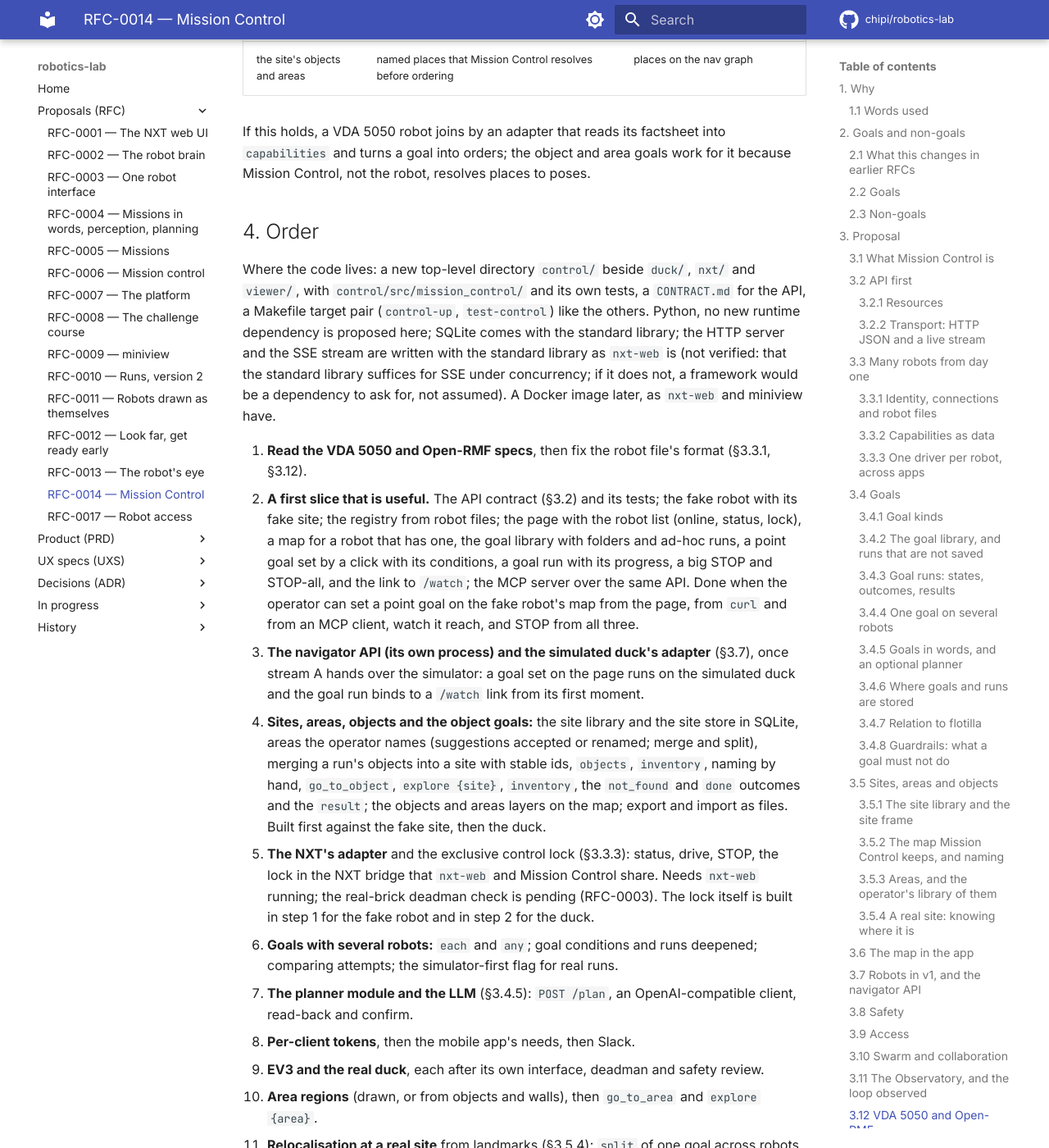
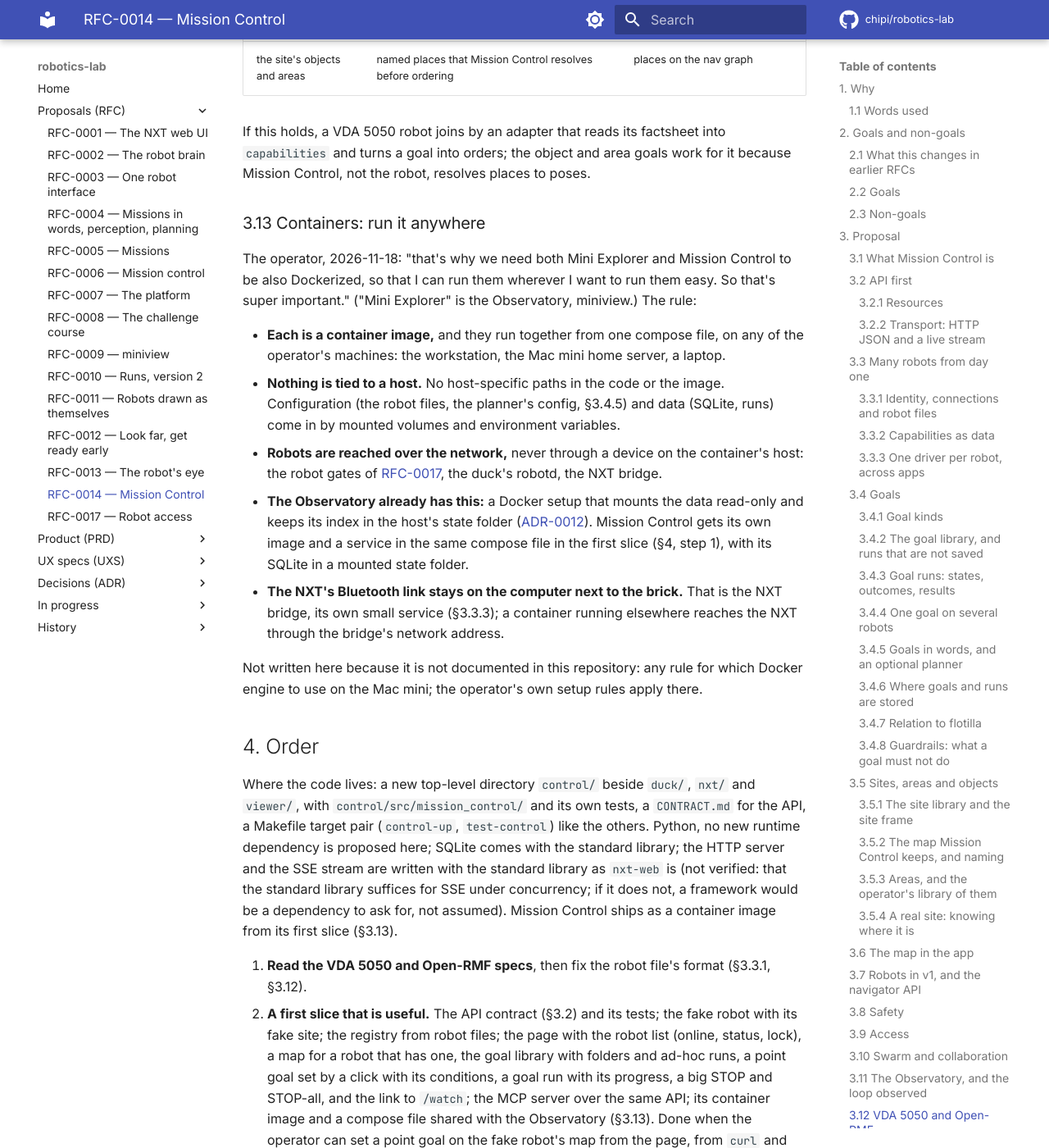
Before and after one commit to chipi/robotics-lab, an MkDocs documentation site: the page built from docs/rfc/RFC-0014-mission-control.md, in a window 1280 px wide and 1400 px high, scrolled down 22897 px. Shown: the whole window at 82% size. Built offline with MkDocs 1.6.1 and Material for MkDocs 9.7.7, drawn with Linux system fonts in a browser that asks for light colours; comment, search, counter and statistics services are not loaded; some of the changed text lies outside the part shown.

Commit message:
docs: RFC-0014 containers (O30, super important), Q9 and Q10 confirmed
Co-Authored-By: Claude Opus 5.5 <noreply@anthropic.com>
Claude-Session: https://claude.ai/code/session_01DJqN6uAf3JMxzKiugKhYEb

```diff
--- a/docs/rfc/RFC-0014-mission-control.md
+++ b/docs/rfc/RFC-0014-mission-control.md
@@ -711,6 +711,30 @@ If this holds, a VDA 5050 robot joins by an adapter that reads its factsheet int
 and turns a goal into orders; the object and area goals work for it because Mission Control, not
 the robot, resolves places to poses.
 
+### 3.13 Containers: run it anywhere
+
+The operator, 2026-11-18: "that's why we need both Mini Explorer and Mission Control to be also
+Dockerized, so that I can run them wherever I want to run them easy. So that's super important."
+("Mini Explorer" is the Observatory, miniview.) The rule:
+
+- **Each is a container image,** and they run together from one compose file, on any of the
+  operator's machines: the workstation, the Mac mini home server, a laptop.
+- **Nothing is tied to a host.** No host-specific paths in the code or the image. Configuration (the
+  robot files, the planner's config, §3.4.5) and data (SQLite, runs) come in by mounted volumes and
+  environment variables.
+- **Robots are reached over the network,** never through a device on the container's host: the
+  robot gates of [RFC-0017](RFC-0017-robot-access.md), the duck's robotd, the NXT bridge.
+- **The Observatory already has this:** a Docker setup that mounts the data read-only and keeps its
+  index in the host's state folder ([ADR-0012](../adr/ADR-0012-docker-read-only-data.md)). Mission
+  Control gets its own image and a service in the same compose file in the first slice (§4,
+  step 1), with its SQLite in a mounted state folder.
+- **The NXT's Bluetooth link stays on the computer next to the brick.** That is the NXT bridge, its
+  own small service (§3.3.3); a container running elsewhere reaches the NXT through the bridge's
+  network address.
+
+Not written here because it is not documented in this repository: any rule for which Docker engine
+to use on the Mac mini; the operator's own setup rules apply there.
+
 ## 4. Order
 
 Where the code lives: a new top-level directory `control/` beside `duck/`, `nxt/` and `viewer/`,
@@ -719,14 +743,15 @@ target pair (`control-up`, `test-control`) like the others. Python, no new runti
 proposed here; SQLite comes with the standard library; the HTTP server and the SSE stream are
 written with the standard library as `nxt-web` is (not verified: that the standard library suffices
 for SSE under concurrency; if it does not, a framework would be a dependency to ask for, not
-assumed). A Docker image later, as `nxt-web` and miniview have.
+assumed). Mission Control ships as a container image from its first slice (§3.13).
 
 0. **Read the VDA 5050 and Open-RMF specs**, then fix the robot file's format (§3.3.1, §3.12).
 1. **A first slice that is useful.** The API contract (§3.2) and its tests; the fake robot with its
    fake site; the registry from robot files; the page with the robot list (online, status, lock), a
    map for a robot that has one, the goal library with folders and ad-hoc runs, a point goal set by
    a click with its conditions, a goal run with its progress, a big STOP and STOP-all, and the link
-   to `/watch`; the MCP server over the same API. Done when the operator can set a point goal on the
+   to `/watch`; the MCP server over the same API; its container image and a compose file shared
+   with the Observatory (§3.13). Done when the operator can set a point goal on the
    fake robot's map from the page, from `curl` and from an MCP client, watch it reach, and STOP from
    all three.
 2. **The navigator API (its own process) and the simulated duck's adapter** (§3.7), once stream A
@@ -795,10 +820,10 @@ kept to record where each answer went.
    link may ask for less), within the limits the robot's interface allows.
 8. **May an MCP agent fire?** Answered: no (§3.8).
 9. **Where it runs.** Answered: the workstation now; the home server (the Mac mini) when the mobile
-   app comes, always on, over the private network. (The brain's long-term place stays open,
-   RFC-0002 §5.5.)
+   app comes, always on, over the private network. Confirmed (the operator: "yes on
+   Q9"). (The brain's long-term place stays open, RFC-0002 §5.5.)
 10. **Licence and splitting into its own repository.** Answered: MIT; it stays in robotics-lab
-    until a second program (the mobile app) uses its API, then it splits out.
+    until a second program (the mobile app) uses its API, then it splits out. Confirmed ("yes on Q10").
 11. **One goal on several robots (§3.4.4).** Answered: `each` and `any` in v1; `split` later.
 12. **`find_all`.** Answered: dropped; "find all objects" is the `inventory` goal.
 13. **An explore goal that ends by its budget.** Answered: not a failure; outcome `done`, the
@@ -933,6 +958,9 @@ kept to record where each answer went.
     (§3.4.8). Requirement O29.
   - **Q7 is configurable** ("OK on Q7, but also configurable"): the rates are defaults, settable per
     robot and per client subscription (§3.2.2).
+  - **Q9 and Q10 confirmed** ("yes on Q10, yes on Q9"), and with them a requirement the operator
+    calls "super important": the Observatory and Mission Control both run as containers, so they
+    run wherever he wants, easily (§3.13, O30).
   - New open questions from the above: 25 (suggestions as areas, extents, zones) and 26 (where the
     per-site-kind hints live). Left open, smaller: movable and unseen objects in the merge (15),
     a moved simulator dock (22).
```
Also changed, not shown: other parts of docs/rfc/RFC-0014-mission-control.md (+1 -1 lines), docs/wip/MISSION-CONTROL-REQUIREMENTS.md (+2 -1 lines).
